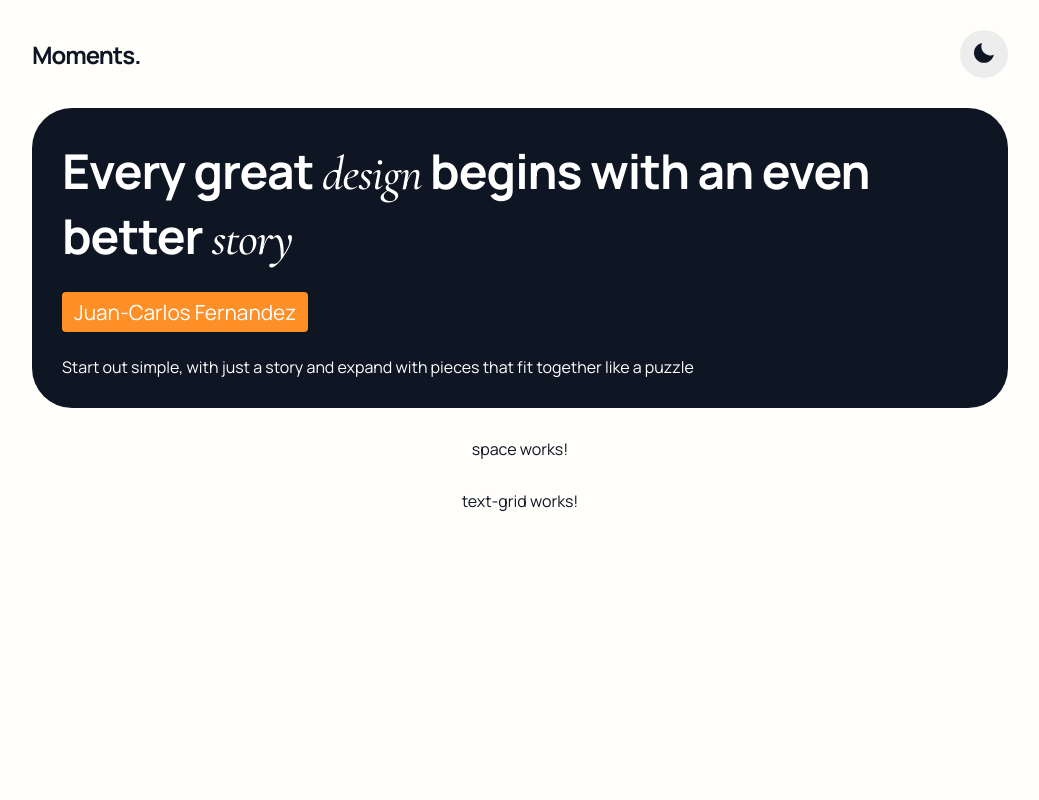
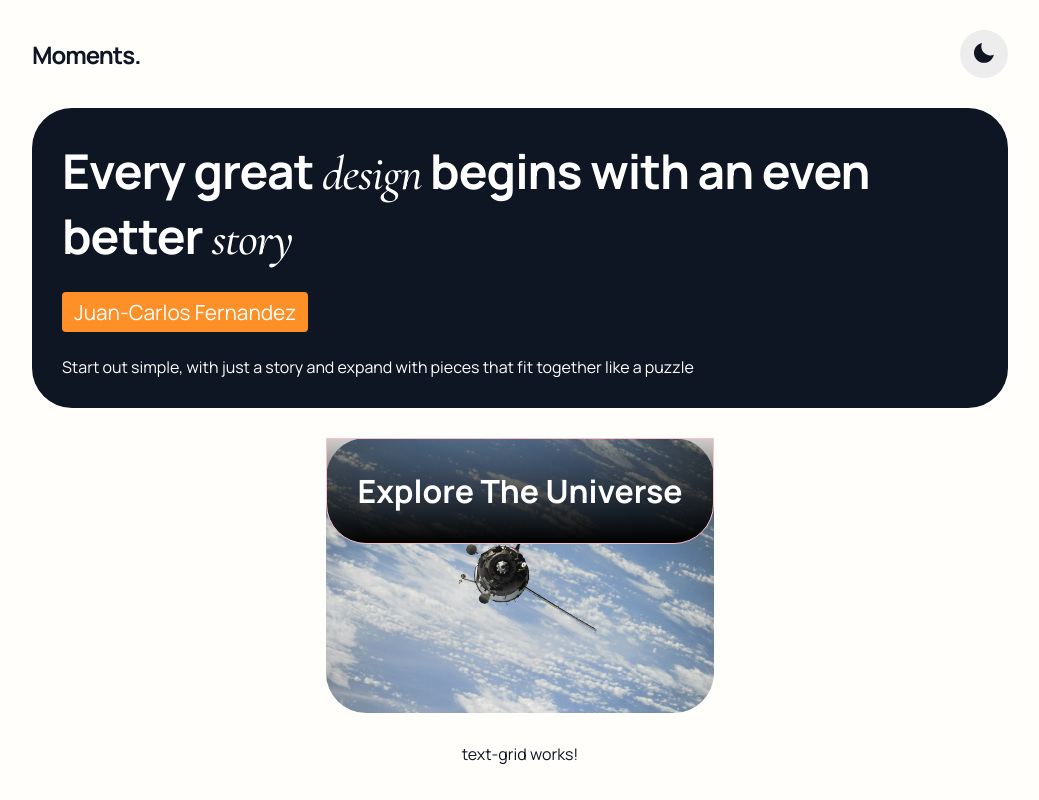
Before and after one commit to outHereSam/angular-style-showcase, an Angular app: page / in a window 1280 px wide. Shown: the whole page, without its empty margins (120-1159 px from the left). Built offline with nearby package versions, Linux system fonts and the light colour scheme.

Commit message:
Begins work on space component

```diff
--- a/src/_variables.sass
+++ b/src/_variables.sass
@@ -1,6 +1,7 @@
 $font-main: "Manrope", sans-serif
 $font-secondary: "Cormorant Garamond", serif
 $heading-text-spacing: -1px
+$border-radius: 40px
 
 // Colors
 // Light Mode
--- a/src/app/components/banner/banner.component.sass
+++ b/src/app/components/banner/banner.component.sass
@@ -1,10 +1,10 @@
 @import '../../../_variables'
+@import '../../../styles'
 
 .banner
+    @extend %card-base
     background-color: $dark-blue
     padding: 30px
-    border-radius: 40px
-    color: white
 
     .main-text
         font-size: 3rem
--- a/src/app/components/space/space.component.html
+++ b/src/app/components/space/space.component.html
@@ -1 +1,5 @@
-<p>space works!</p>
+<div class="space">
+  <div class="shadow">
+    <h1>Explore The Universe</h1>
+  </div>
+</div>
--- a/src/app/components/space/space.component.sass
+++ b/src/app/components/space/space.component.sass
@@ -0,0 +1,18 @@
+@import '../../../_variables'
+@import '../../../styles'
+
+.space
+    @extend %card-base
+    @include imageSizing($url: '../../../assets/space.webp')
+    height: 275px
+    position: relative
+
+    .shadow
+        border: solid 1px pink
+        background: linear-gradient(to bottom, rgba(0, 0, 0, 0.2), rgb(0,0,0))
+        padding: 30px
+        border-bottom-left-radius: $border-radius
+        border-bottom-right-radius: $border-radius
+
+        h1
+            color: white
--- a/src/styles.sass
+++ b/src/styles.sass
@@ -13,3 +13,13 @@ body
     justify-content: space-between
     align-items: center
     gap: $gap
+
+@mixin imageSizing($url: '')
+    background-image: url($url)
+    background-repeat: no-repeat
+    background-size: cover
+    background-position: center
+
+%card-base
+    border-radius: 40px
+    color: white
```
Also changed, not shown: src/assets/space.webp (added).
